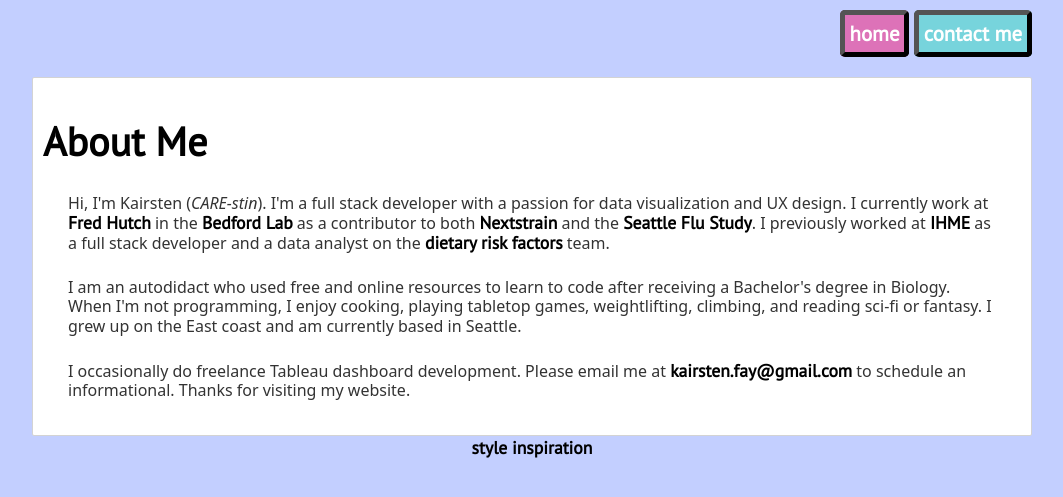
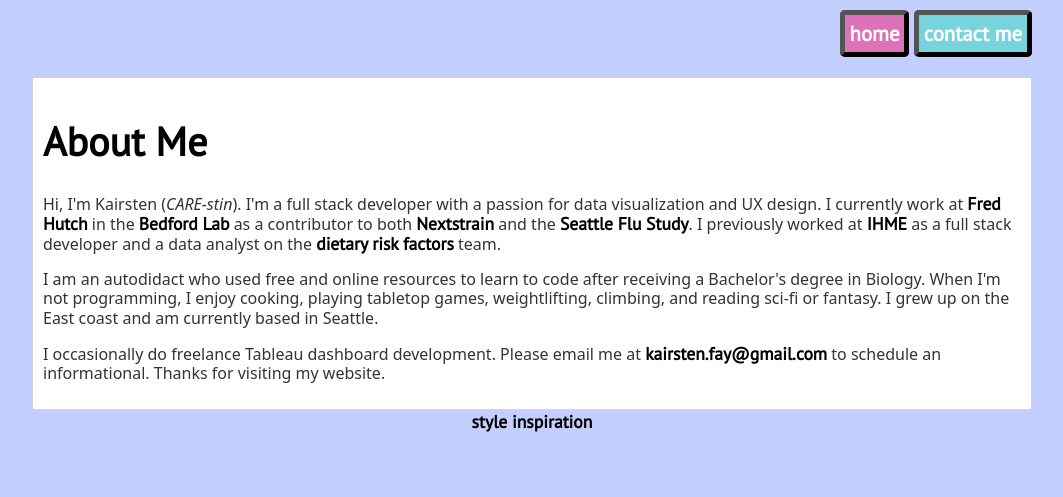
Before and after one commit to kairstenfay/kairstenfay.github.io, a Jekyll site: the page built from about/index.html, in a window 1280 px wide. Shown: the top 497 px of the page, without its empty margins (108-1171 px from the left). Built offline with Jekyll 4.4.1, drawn with Linux system fonts in a browser that asks for light colours.

Commit message:
Remove margin from p style

```diff
--- a/css/main.css
+++ b/css/main.css
@@ -310,10 +310,6 @@ header a:hover {
     background-color: #fca3ff;
 }
 
-p {
-    margin: 25px;
-}
-
 #thumbnail {
     margin: 0 auto;
     padding: 5px;
```
